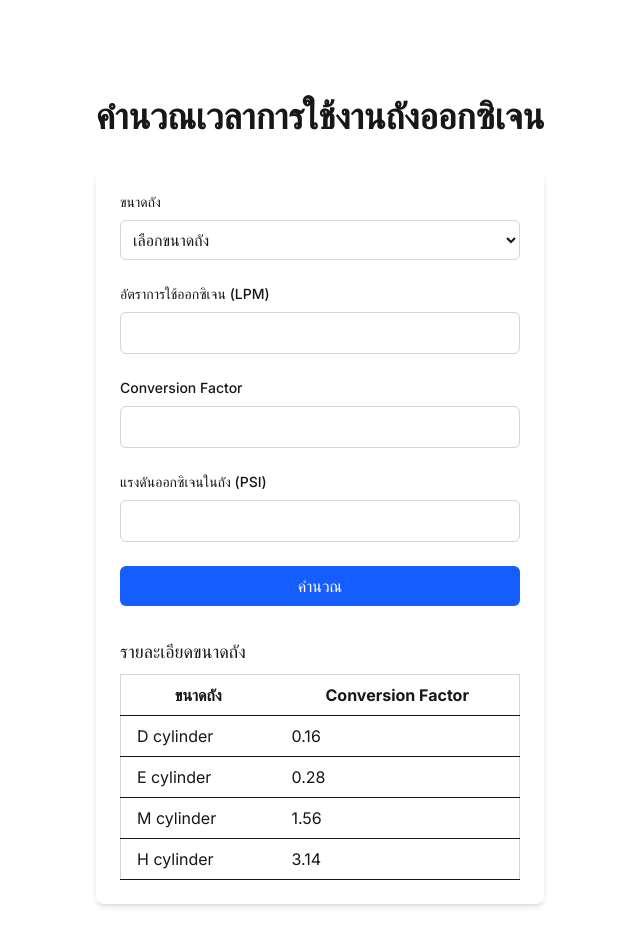
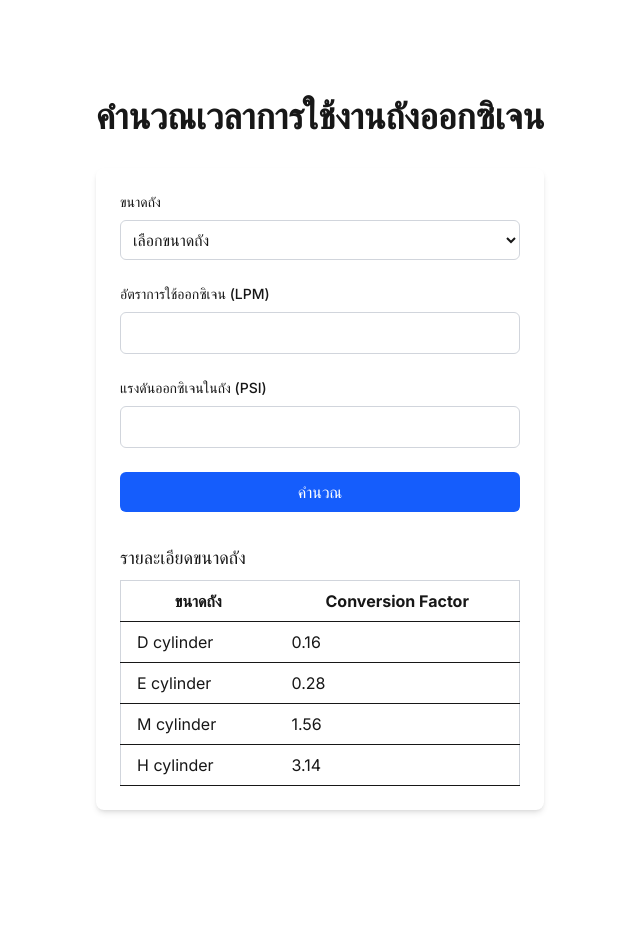
Before and after one commit to nucrasenaa/oxygen-calculator, a Next.js app: page / in a window 1280 px wide. Shown: the top 946 px of the page, without its empty margins (320-960 px from the left). After the commit the page ends 906 px from the top, so only its background shows below. Built offline with nearby package versions, Linux system fonts and the light colour scheme.

Commit message:
fix remove input conversion factor

```diff
--- a/src/app/page.tsx
+++ b/src/app/page.tsx
@@ -1,21 +1,19 @@
 "use client";
 
-import { useState } from "react";
-import { Suspense, useEffect } from "react";
+import { useEffect, useState, Suspense } from "react";
+import { useSearchParams } from "next/navigation";
 import OxygenCalculator from "@/components/OxygenCalculator";
 
-// Create a client component to handle search params
 function OxygenCalculatorWithParams() {
+  const searchParams = useSearchParams();
   const [conversionFactor, setConversionFactor] = useState<string>("");
 
   useEffect(() => {
-    // Get URL search params in client component
-    const params = new URLSearchParams(window.location.search);
-    const factor = params.get("conversionFactor");
+    const factor = searchParams.get("conversionFactor");
     if (factor) {
       setConversionFactor(factor);
     }
-  }, []);
+  }, [searchParams]);
 
   return <OxygenCalculator initialConversionFactor={conversionFactor} />;
 }
--- a/src/components/OxygenCalculator.tsx
+++ b/src/components/OxygenCalculator.tsx
@@ -20,7 +20,6 @@ interface OxygenCalculatorProps {
 
 export default function OxygenCalculator({ initialConversionFactor }: OxygenCalculatorProps) {
   const [flowRate, setFlowRate] = useState<string>("");
-  const [conversionFactor, setConversionFactor] = useState<string>(initialConversionFactor || "");
   const [cylinderPressure, setCylinderPressure] = useState<string>("");
   const [duration, setDuration] = useState<number | null>(null);
   const [selectedTank, setSelectedTank] = useState<TankSize | null>(null);
@@ -33,7 +32,6 @@ export default function OxygenCalculator({ initialConversionFactor }: OxygenCalc
       );
       if (tank) {
         setSelectedTank(tank);
-        setConversionFactor(tank.factor.toString());
       }
     }
   }, [initialConversionFactor]);
@@ -42,18 +40,17 @@ export default function OxygenCalculator({ initialConversionFactor }: OxygenCalc
     const tank = tankSizes.find((t) => t.name === tankName);
     if (tank) {
       setSelectedTank(tank);
-      setConversionFactor(tank.factor.toString());
     }
   };
 
   const calculateDuration = () => {
-    if (!flowRate || !conversionFactor || !cylinderPressure) {
+    if (!flowRate || !selectedTank || !cylinderPressure) {
       setDuration(null);
       return;
     }
 
     const flow = parseFloat(flowRate);
-    const factor = parseFloat(conversionFactor);
+    const factor = selectedTank.factor;
     const pressure = parseFloat(cylinderPressure);
 
     if (flow <= 0) {
@@ -80,6 +77,7 @@ export default function OxygenCalculator({ initialConversionFactor }: OxygenCalc
             className="w-full p-2 border border-gray-300 rounded-md"
             value={selectedTank?.name || ""}
             onChange={(e) => handleTankSelection(e.target.value)}
+            required
           >
             <option value="" disabled>
               เลือกขนาดถัง
@@ -103,21 +101,6 @@ export default function OxygenCalculator({ initialConversionFactor }: OxygenCalc
             min="0.1"
             value={flowRate}
             onChange={(e) => setFlowRate(e.target.value)}
-            className="w-full p-2 border border-gray-300 rounded-md"
-            required
-          />
-        </div>
-
-        <div className="space-y-2">
-          <label htmlFor="conversionFactor" className="block text-sm font-medium">
-            Conversion Factor
-          </label>
-          <input
-            id="conversionFactor"
-            type="number"
-            step="0.01"
-            value={conversionFactor}
-            onChange={(e) => setConversionFactor(e.target.value)}
             className="w-full p-2 border border-gray-300 rounded-md"
             required
           />
```
